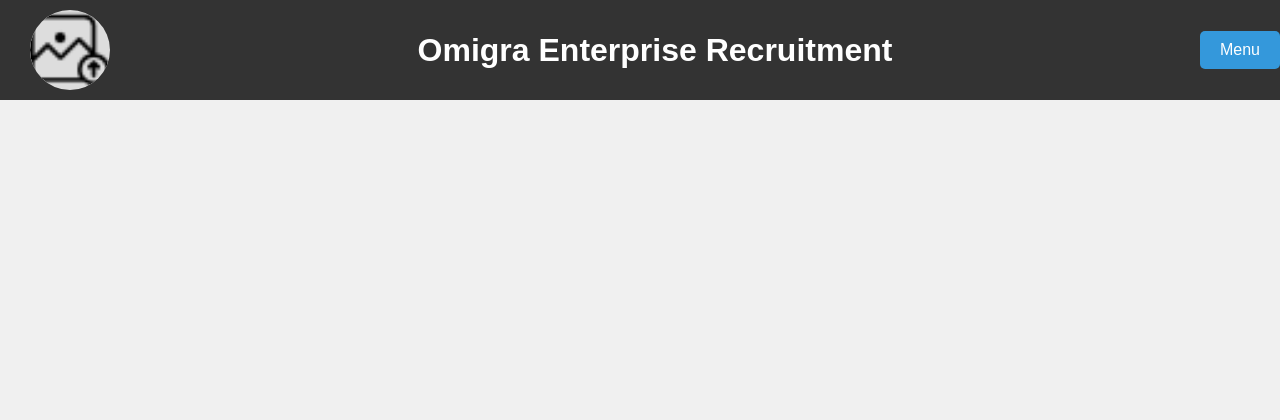
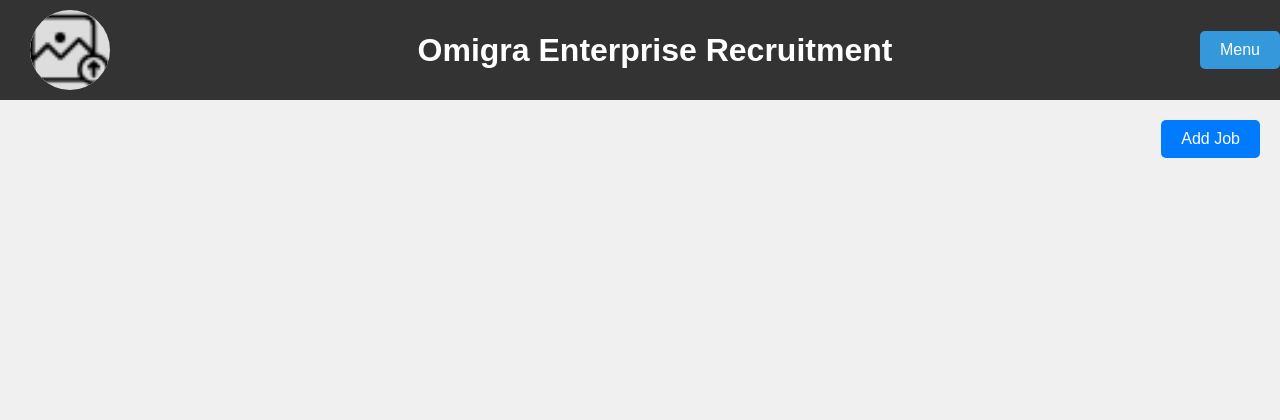
Before and after one commit to peterodero561/OmigraJobApplication, a Flask app: page /homeAdmin in a window 1280 px wide. Shown: the top 420 px of the page. Run offline with Flask 3, Linux system fonts and the light colour scheme; the visitor is signed in with stand-in values (Sample User, id 1); data that the repository does not hold is empty; parts of the project's set-up code (start-up, migrations or seed data) failed here and were passed over; some libraries are stand-ins or nearby versions.

Commit message:
changed this page to be for admin

```diff
--- a/templates/home.html
+++ b/templates/home.html
@@ -37,12 +37,18 @@
         </div>
     </header>
     <main>
+        <!-- Add Job Button for Admin -->
+        <div class="add-job-container">
+            <a href="/add-job" class="add-job-btn">Add Job</a>
+        </div>
+
         <section id="jobs">
             {% for job in jobs %}
                 <div class="job">
                     <h2>{{ job.title }}</h2>
                     <p>Job Description: {{ job.description }}</p>
                     <div class="jobButtons">
+
                         <!-- Edit Job Button -->
                         <form action="{{ url_for('add_or_edit_job', job_id=job.id) }}">
                             <button type="submit">Edit</button>
@@ -53,8 +59,6 @@
                             <button type="submit">Delete</button>
                         </form>
 
-                        <!-- Apply for Job Button -->
-                        <button onclick="applyForJob('{{ job.title }}')">Apply</button>
                     </div>
                 </div>
             {% endfor %}
```
